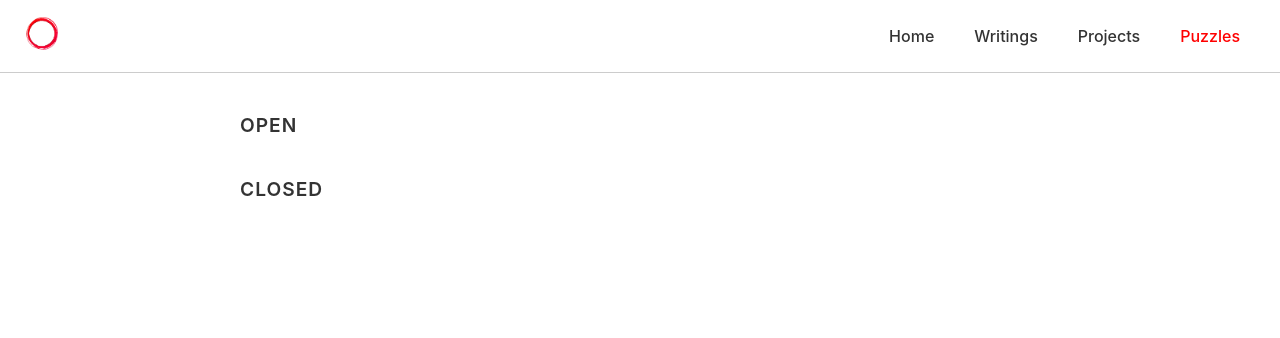
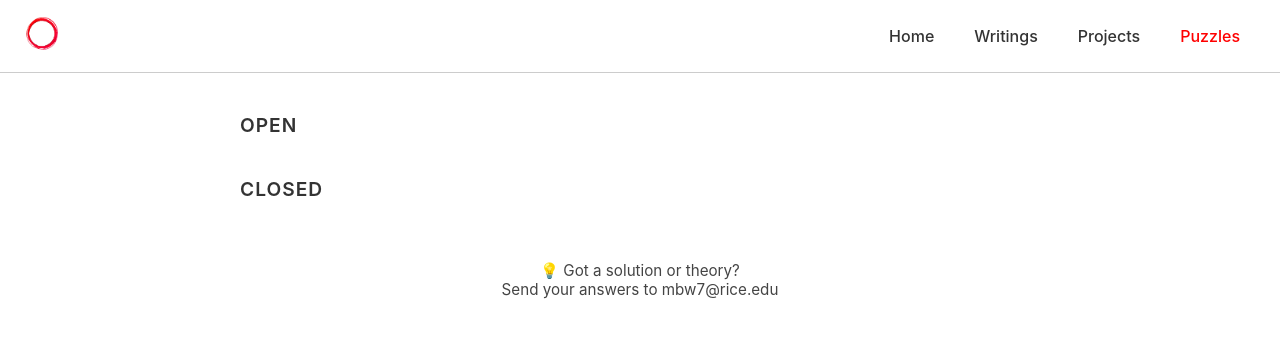
Before and after one commit to MalcolmWigder/malcolmwigder.com, a Jekyll site: the page built from puzzles.html, in a window 1280 px wide. Shown: the top 338 px of the page. Built offline with Jekyll 4.4.1, drawn with Linux system fonts in a browser that asks for light colours.

Commit message:
for loop bruh moment

```diff
--- a/puzzles.html
+++ b/puzzles.html
@@ -88,9 +88,10 @@ permalink: /puzzles/
       </div>
     </a>
   {% endif %}
+
+{% endfor %}
 <div style="margin-top: 60px; font-size: 0.95em; color: #444; text-align: center;">
   💡 Got a solution or theory?
   <br>
   Send your answers to <a href="mbw7@rice.edu">mbw7@rice.edu</a>
 </div>
-{% endfor %}
```
